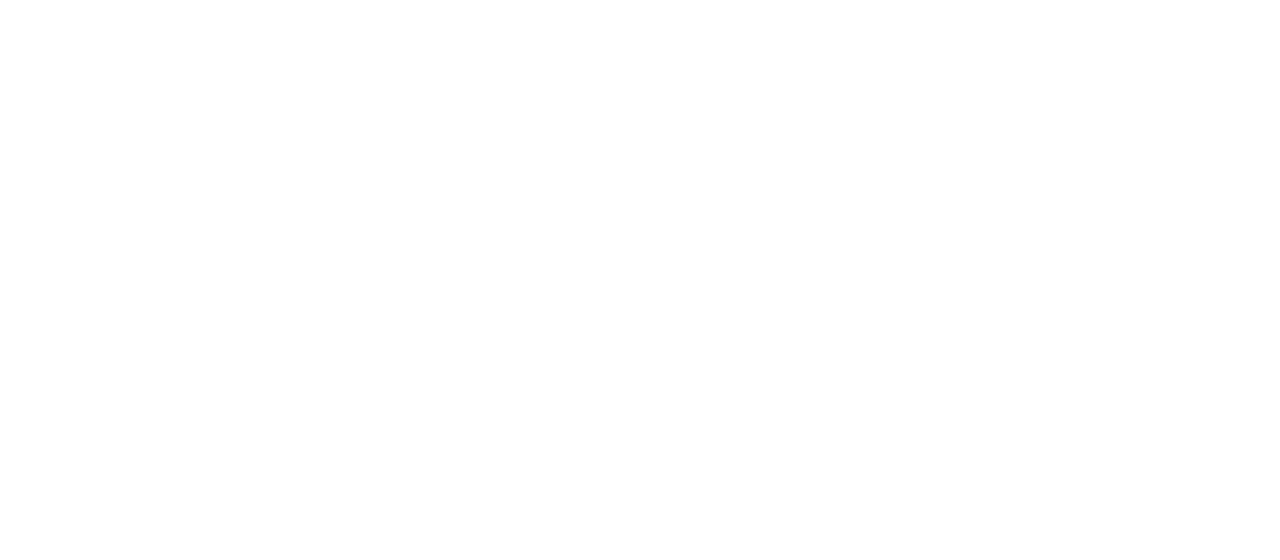
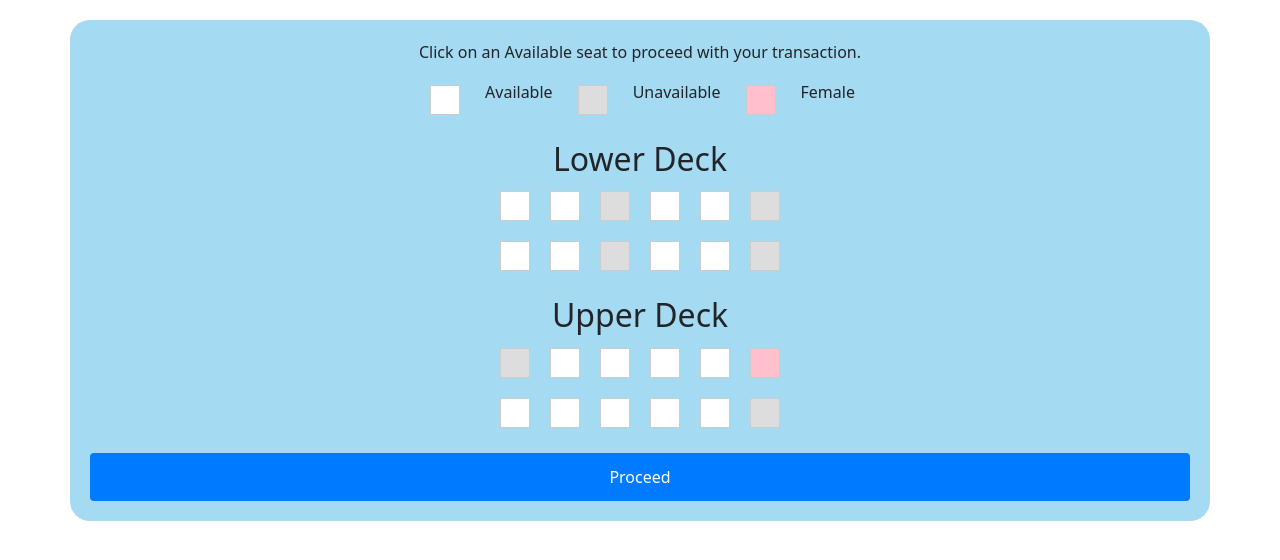
Before and after one commit to Swwapnil8669/Online_Bus_Ticket_booking_System, a React (Create React App) app in the folder go_bus_frontend/: page /SeatSelection in a window 1280 px wide. Before the commit this address had no page. Shown: the top 560 px of the page. Built offline with nearby package versions, Linux system fonts and the light colour scheme.

Commit message:
seat data is added

```diff
--- a/go_bus_frontend/src/App.js
+++ b/go_bus_frontend/src/App.js
@@ -7,6 +7,7 @@
 import ForgotPassword from "./View/user/forgot_password";
 import BusBooking from "./View/user/BusBooking";
 import BusSearch from "./View/user/BusSearch";
+import SeatSelection from "./View/user/SeatSelection";
 
 
 
@@ -21,6 +22,7 @@
       <Route path="forgot-password" element ={<ForgotPassword/>}/>
       <Route path="BusBooking" element={<BusBooking/>}/>
       <Route path="BusSearch" element={<BusSearch/>}/>
+      <Route path="SeatSelection" element={<SeatSelection/>}/>
 
       </Routes>
 
--- /dev/null
+++ b/go_bus_frontend/src/View/user/SeatSelection.css
@@ -0,0 +1,45 @@
+.seat {
+  width: 30px;
+  height: 30px;
+  margin: 5px;
+  border: 1px solid #ccc;
+  cursor: pointer;
+  display: inline-block; /* To allow them to sit side by side */
+
+}
+
+.available {
+  background-color: #fff;
+}
+
+.unavailable {
+  background-color: #ddd;
+  cursor: default;
+}
+
+.female {
+  background-color: pink;
+}
+
+.selected {
+  background-color: lightgreen; /* Or any other visual cue */
+}
+
+.deck {
+  display: grid;
+  grid-template-columns: repeat(6, 1fr); /* Adjust as needed */
+  gap: 10px;
+  margin-bottom: 20px;
+}
+
+.container {
+  display: flex;
+  flex-direction: column;
+  align-items: center;
+}
+
+.legend {
+  display: flex;
+  gap: 20px;
+  margin-bottom: 20px;
+}
--- /dev/null
+++ b/go_bus_frontend/src/View/user/SeatSelection.jsx
@@ -0,0 +1,78 @@
+import React, { useState } from 'react';
+import './SeatSelection.css';
+
+function SeatSelection() {
+  const [selectedSeats, setSelectedSeats] = useState([]);
+
+  const seatData = {
+    lower: [
+      { available: true, female: false }, { available: true, female: false }, { available: false, female: false },
+      { available: true, female: false }, { available: true, female: false }, { available: false, female: false },
+      { available: true, female: false }, { available: true, female: false }, { available: false, female: false },
+      { available: true, female: false }, { available: true, female: false }, { available: false, female: false }
+    ],
+    upper: [
+      { available: false, female: false }, { available: true, female: false }, { available: true, female: false },
+      { available: true, female: false }, { available: true, female: false }, { available: false, female: true },
+      { available: true, female: false }, { available: true, female: false }, { available: true, female: false },
+      { available: true, female: false }, { available: true, female: false }, { available: false, female: false }
+    ]
+  };
+
+  const handleSeatClick = (deckName, seatIndex) => {
+    const seatKey = `${deckName}-${seatIndex}`;
+    const isSelected = selectedSeats.includes(seatKey);
+
+    if (seatData[deckName][seatIndex].available) {
+      if (isSelected) {
+        setSelectedSeats(selectedSeats.filter(seat => seat !== seatKey));
+      } else {
+        setSelectedSeats([...selectedSeats, seatKey]);
+      }
+    }
+  };
+
+  const renderSeats = (deckName, deckData) => (
+    <div className="deck">
+      {deckData.map((seat, index) => {
+        const seatKey = `${deckName}-${index}`;
+        const isSelected = selectedSeats.includes(seatKey);
+
+        return (
+          <div
+            key={index}
+            className={`seat ${seat.available ? 'available' : 'unavailable'} ${seat.female ? 'female' : ''} ${isSelected ? 'selected' : ''}`}
+            onClick={() => handleSeatClick(deckName, index)}
+          ></div>
+        );
+      })}
+    </div>
+  );
+
+  return (
+    <div className="container">
+
+      <p>Click on an Available seat to proceed with your transaction.</p>
+
+      <div className="legend">
+        <div className="seat available"></div> Available
+        <div className="seat unavailable"></div> Unavailable
+        <div className="seat female"></div> Female
+      </div>
+
+      <div className="bus-layout">
+        <h2>Lower Deck</h2>
+        {renderSeats('lower', seatData.lower)}
+
+        <h2>Upper Deck</h2>
+        {renderSeats('upper', seatData.upper)}
+      </div>
+
+      <button className="proceed-button" disabled={selectedSeats.length === 0}>
+        Proceed
+      </button>
+    </div>
+  );
+}
+
+export default SeatSelection;
```
